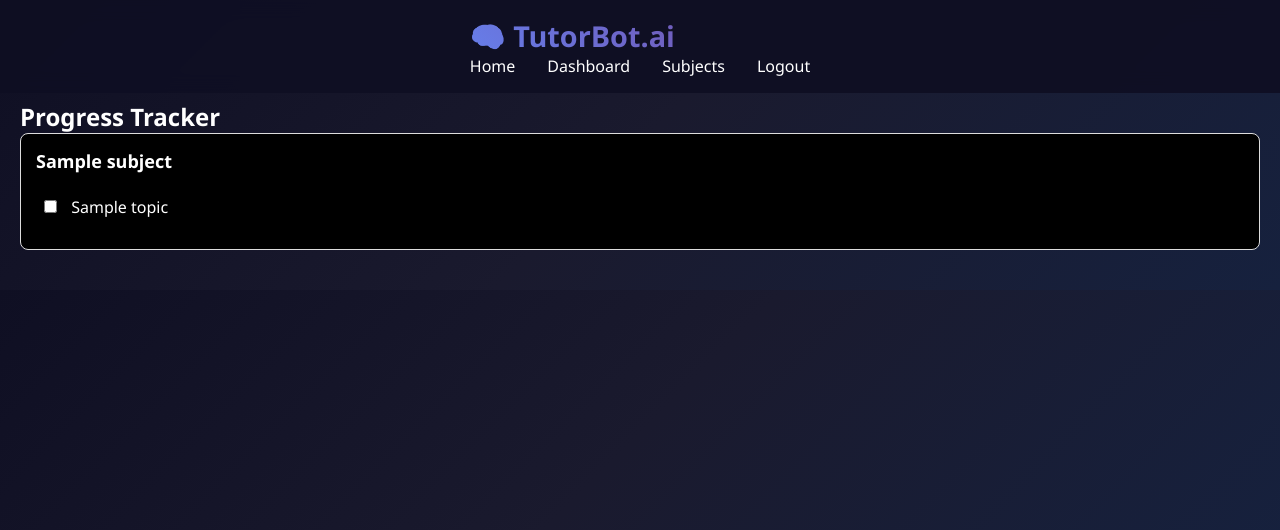
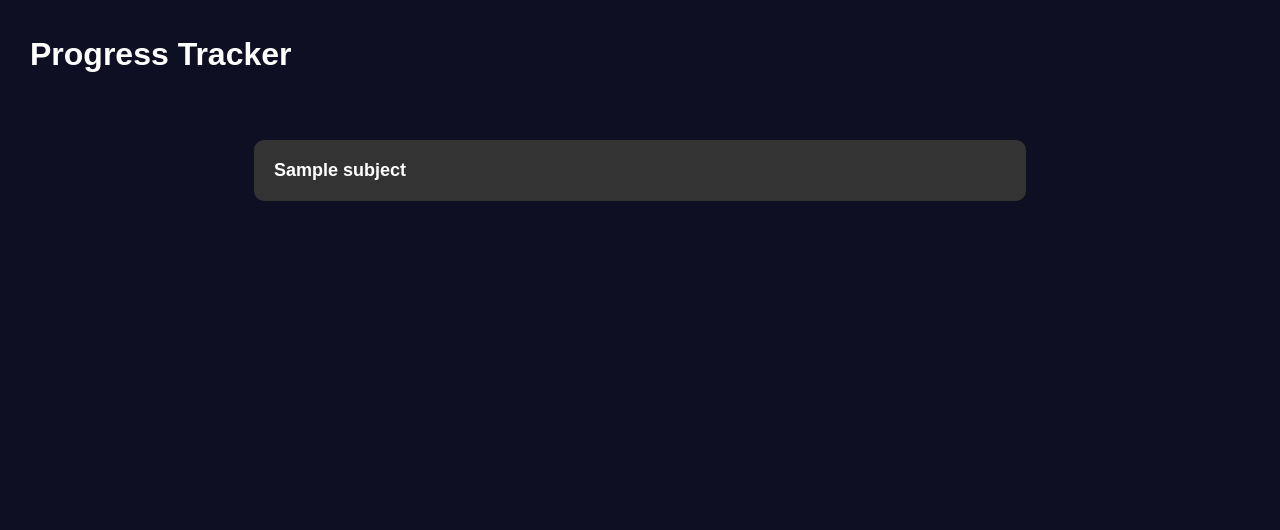
Before and after one commit to aditya0589/TutorBot.ai, a Flask app: template src/templates/progress_tracker.html in a window 1280 px wide. Shown: the top 530 px of the page. Run offline with Flask 3, Linux system fonts and the light colour scheme; the template is opened without the code that fills it: most values are stand-ins (such as "Sample title", 1, 10 or a date in 2020); some libraries are stand-ins or nearby versions.

Commit message:
progress viewing cleaned and updated

```diff
--- a/src/app.py
+++ b/src/app.py
@@ -148,6 +148,7 @@ def get_subjects_with_topics():
     cursor.close()
     return data
 
+#tracking progress for each subject
 @app.route('/progress_tracker')
 def progress_tracker():
     if 'user_id' not in session:
--- a/src/templates/progress_tracker.html
+++ b/src/templates/progress_tracker.html
@@ -3,74 +3,83 @@
 <head>
     <meta charset="UTF-8">
     <meta name="viewport" content="width=device-width, initial-scale=1.0">
-    <title>Progress Tracker - TutorBot.ai</title>
-    <link rel="stylesheet" href="{{ url_for('static', filename='css/style.css') }}">
+    <title>Progress Tracker</title>
     <style>
+        body {
+            background-color: #0f0f23;
+            font-family: Arial, sans-serif;
+            color: white;
+            margin: 0;
+            padding: 0;
+        }
+
+        .navbar {
+            background: rgba(15, 15, 35, 0.95);
+            padding: 15px 30px;
+            position: sticky;
+            top: 0;
+            z-index: 1000;
+            transition: background 0.3s ease;
+        }
+
         .main-content {
-            margin-top: 80px; /* Space for fixed navbar */
+            padding: 30px;
+            display: flex;               /* vertical stacking */
+            flex-direction: column;
+            align-items: center;
+            gap: 20px;
+        }
+
+        .subject-header {
+            background-color: #333;
             padding: 20px;
-            color: white;
+            border-radius: 10px;
+            width: 60%;
         }
-        .subject {
-            margin-bottom: 20px;
-            padding: 15px;
-            border: 1px solid #ddd;
-            border-radius: 8px;
-            background: black;
-            color: white;
-        }
-        .subject h3 {
-            margin: 0 0 15px 0;
+
+        .subject-header h3 {
+            margin: 0;
             color: white;
             font-size: 18px;
+            cursor: pointer;
         }
+
         .topics {
-            display: block; /* Always show topics */
-            color: white;
+            display: none;
+            flex-direction: column;
+            margin-top: 10px;
         }
+
+        .topics.show {
+            display: flex;
+        }
+
         .topics label {
-            display: block;
             margin: 8px 0;
-            padding: 8px;
+            padding: 8px 12px;
             background: black;
             border-radius: 4px;
             cursor: pointer;
             color: white;
         }
-        .topics label:hover {
-            background: black;
-            color: white;
-        }
-        .topics input[type="checkbox"] {
+
+        .custom-checkbox input {
             margin-right: 10px;
-        }
-        h2 {
-            color: white;
         }
     </style>
 </head>
 <body>
-    <nav class="navbar">
-        <div class="container">
-            <div class="logo">🧠 TutorBot.ai</div>
-            <div class="nav-links">
-                <a href="/home">Home</a>
-                <a href="#dashboard">Dashboard</a>
-                <a href="#subjects">Subjects</a>
-                <a href="/logout">Logout</a>
-            </div>
-        </div>
-    </nav>
+    <div class="navbar">
+        <h1>Progress Tracker</h1>
+    </div>
 
-    <!-- Progress Tracker -->
     <div class="main-content">
-        <h2>Progress Tracker</h2>
         {% for subject in subjects %}
-            <div class="subject">
+            <div class="subject-header">
                 <h3>{{ subject.sub_name }}</h3>
                 <div class="topics">
                     {% for topic in subject.topics %}
-                        <label>
+                        <label class="custom-checkbox">
                             <input type="checkbox" name="topics" value="{{ topic[0] }}">
                             {{ topic[1] }}
                         </label>
@@ -81,15 +90,21 @@
     </div>
 
     <script>
-        // Add scroll effect to navbar
-        window.addEventListener('scroll', function() {
-            const navbar = document.querySelector('.navbar');
-            if (window.scrollY > 50) {
-                navbar.style.background = 'rgba(15, 15, 35, 0.98)';
-            } else {
-                navbar.style.background = 'rgba(15, 15, 35, 0.95)';
-            }
+    document.querySelectorAll('.subject-header h3').forEach(header => {
+        header.addEventListener('click', () => {
+            const topics = header.parentElement.querySelector('.topics');
+
+            // Close all topics first
+            document.querySelectorAll('.topics').forEach(t => {
+                if (t !== topics) {
+                    t.classList.remove('show');
+                }
+            });
+
+            // Toggle the clicked one
+            topics.classList.toggle('show');
         });
-    </script>
+    });
+</script>
 </body>
 </html>
```
